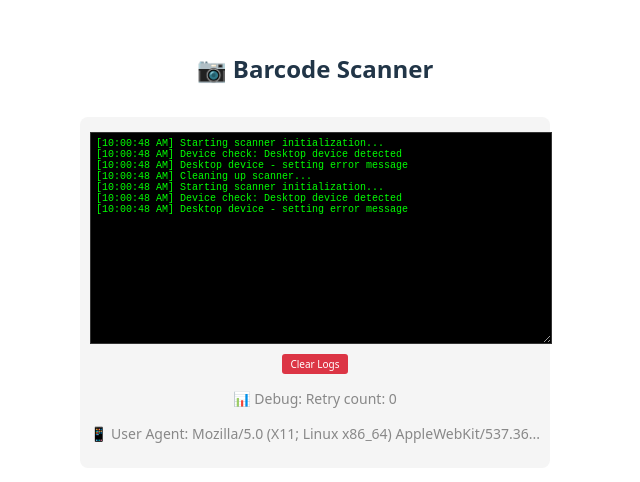
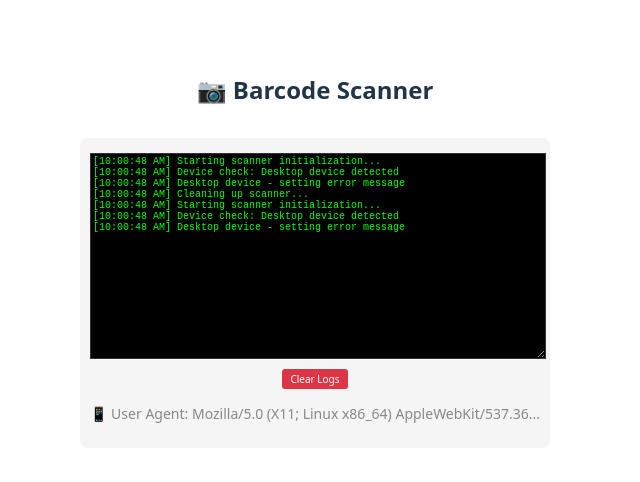
Before and after one commit to foreboding-sky/react-barcode-scanner, a React (Vite) app: page / in a window 1280 px wide. Shown: the part 150-632 px from the top of the page, without its empty margins (325-965 px from the left). Built offline with nearby package versions, Linux system fonts and the light colour scheme.

Commit message:
TextArea fix

```diff
--- a/src/components/BarcodeScanner/BarcodeScanner.jsx
+++ b/src/components/BarcodeScanner/BarcodeScanner.jsx
@@ -9,7 +9,6 @@ const BarcodeScanner = () => {
     const [isLoading, setIsLoading] = useState(true);
     const [hasPermission, setHasPermission] = useState(false);
     const [isScanning, setIsScanning] = useState(false);
-    const [retryCount, setRetryCount] = useState(0);
     const [logs, setLogs] = useState([]);
 
     // Function to add logs
@@ -23,21 +22,18 @@ const BarcodeScanner = () => {
     useEffect(() => {
         let codeReader = null;
         let stream = null;
-
         const startScanner = async () => {
             addLog('Starting scanner initialization...');
             try {
                 // Check if we're on a mobile device
                 const isMobile = /Android|webOS|iPhone|iPad|iPod|BlackBerry|IEMobile|Opera Mini/i.test(navigator.userAgent);
                 addLog(`Device check: ${isMobile ? 'Mobile device detected' : 'Desktop device detected'}`);
-
                 if (!isMobile) {
                     addLog('Desktop device - setting error message');
                     setError('This scanner works best on mobile devices with a camera');
                     setIsLoading(false);
                     return;
                 }
-
                 addLog('Requesting camera permission...');
                 // Request camera permission with better constraints
                 stream = await navigator.mediaDevices.getUserMedia({
@@ -54,9 +50,7 @@ const BarcodeScanner = () => {
                 if (videoRef.current) {
                     addLog('Setting video stream to video element...');
                     videoRef.current.srcObject = stream;
-                    addLog('Calling video.play()...');
                     await videoRef.current.play();
-                    addLog('Video.play() completed');
                     addLog(`Video dimensions: ${videoRef.current.videoWidth} x ${videoRef.current.videoHeight}`);
                 } else {
                     addLog('ERROR: videoRef.current is null!');
@@ -68,7 +62,6 @@ const BarcodeScanner = () => {
 
                 // Wait a bit for video to be ready
                 setTimeout(() => {
-                    addLog('Starting barcode detection setup...');
                     try {
                         // Configure hints for better barcode detection
                         const hints = new Map();
@@ -88,15 +81,9 @@ const BarcodeScanner = () => {
                         ]);
                         hints.set(DecodeHintType.TRY_HARDER, true);
                         hints.set(DecodeHintType.CHARACTER_SET, 'UTF-8');
-
-                        addLog('Creating BrowserMultiFormatReader...');
                         codeReader = new BrowserMultiFormatReader(hints);
                         setIsScanning(true);
-                        addLog('BrowserMultiFormatReader created successfully');
-
                         addLog('Starting barcode detection...');
-                        addLog('Supported formats: ' + hints.get(DecodeHintType.POSSIBLE_FORMATS).join(', '));
-
                         codeReader
                             .decodeFromVideoDevice(undefined, videoRef.current, (result, err) => {
                                 if (result) {
@@ -106,13 +93,13 @@ const BarcodeScanner = () => {
                                         codeReader.reset();
                                     }
                                 }
-                                if (err) {
-                                    //addLog(`ZXing error: ${err.name} - ${err.message}`);
-                                    // Don't set error for NotFoundException as it's normal
-                                    //if (err.name !== 'NotFoundException') {
-                                    //    setError(err.message || 'Unknown error');
-                                    //}
-                                }
+                                // if (err) {
+                                //     addLog(`ZXing error: ${err.name} - ${err.message}`);
+                                //     Don't set error for NotFoundException as it's normal
+                                //     if (err.name !== 'NotFoundException') {
+                                //        setError(err.message || 'Unknown error');
+                                //     }
+                                // }
                             })
                             .catch((err) => {
                                 addLog(`ZXing initialization error: ${err.message}`);
@@ -230,8 +217,7 @@ const BarcodeScanner = () => {
                             fontFamily: 'monospace',
                             backgroundColor: '#000',
                             color: '#0f0',
-                            border: '1px solid #333',
-                            padding: '5px'
+                            border: '1px solid #333'
                         }}
                     />
                     <button
@@ -253,8 +239,6 @@ const BarcodeScanner = () => {
                         Clear Logs
                     </button>
                 </div>
-
-                <p>📊 Debug: Retry count: {retryCount}</p>
                 <p>📱 User Agent: {navigator.userAgent.substring(0, 50)}...</p>
             </div>
         </div>
```
